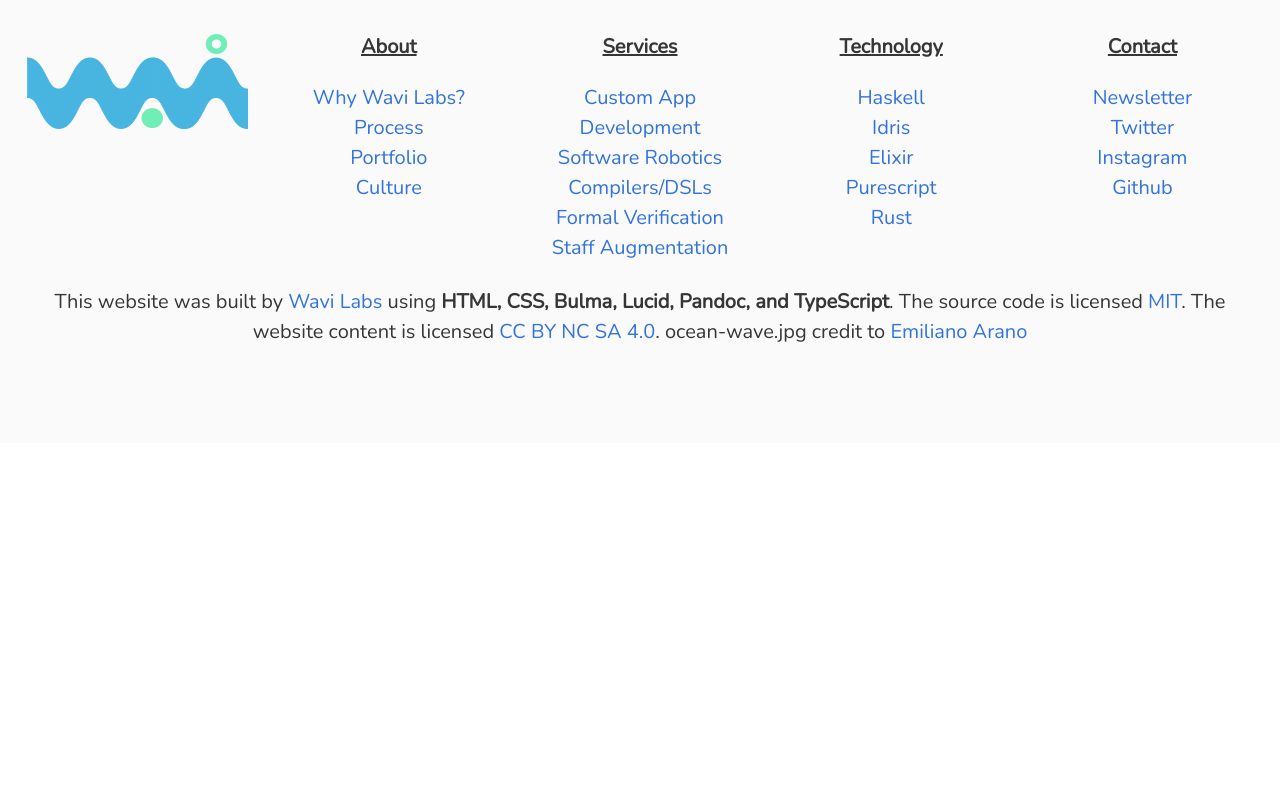
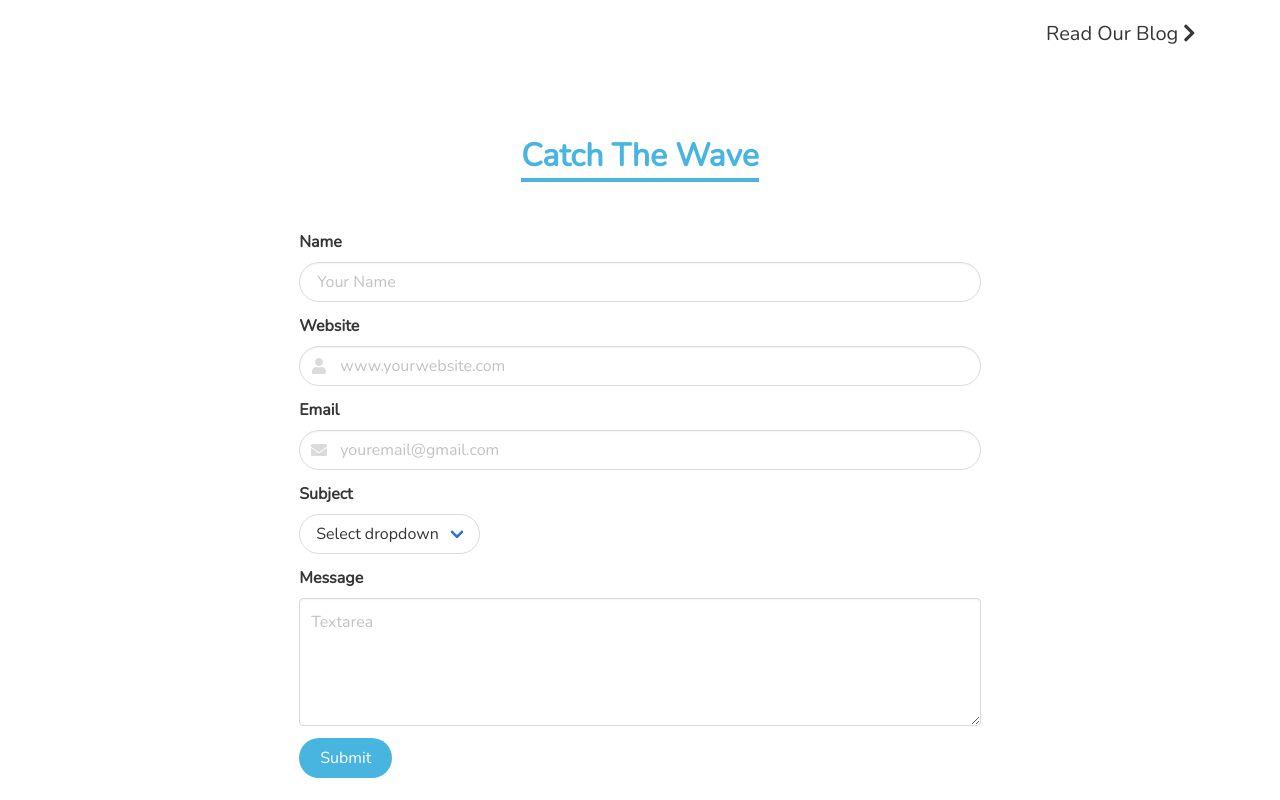
Before and after one commit to WaviLabs/website, a website: page docs/index.html in a window 1280 px wide. Shown: the part 3680-4480 px from the top of the page. Before the commit the page ends 4123 px from the top, so only its background shows below. Drawn offline with nearby package versions, Linux system fonts and the light colour scheme.

Commit message:
Add form to website

```diff
--- a/docs/index.html
+++ b/docs/index.html
@@ -268,7 +268,104 @@
           </section>
         </div>
       </div>
+      <div class="level">
+        <div class="level-left">
+
+        </div>
+        <div class="level-right">
+          <a href="#" class="button hvr-icon-forward is-medium">
+            Read Our Blog
+            <i class="fas fa-chevron-right hvr-icon"></i>
+          </a>
+        </div>
+      </div>
     </div>
+
+    <br>
+
+    <div class="container">
+
+      <section class="section  has-text-centered">
+        <h1 class="title underlined">
+          Catch The Wave
+        </h1>
+      </section>
+
+      <div class="columns">
+        <div class="column">
+        </div>
+
+        <div class="column">
+        </div class="column">
+
+        <div class="column is-three-fifths">
+          <div class="container">
+            <div class="field">
+              <label class="label">Name</label>
+              <div class="control">
+                <input class="input is-rounded" type="text" placeholder="Your Name">
+              </div>
+            </div>
+
+            <div class="field">
+              <label class="label">Website</label>
+              <div class="control has-icons-left has-icons-right">
+                <input class="input is-rounded" type="text" placeholder="www.yourwebsite.com" value="">
+                <span class="icon is-small is-left">
+                  <i class="fas fa-user"></i>
+                </span>
+              </div>
+            </div>
+
+            <div class="field">
+              <label class="label">Email</label>
+              <div class="control has-icons-left has-icons-right">
+                <input class="input is-rounded" type="email" placeholder="youremail@gmail.com" value="">
+                <span class="icon is-small is-left">
+                  <i class="fas fa-envelope"></i>
+                </span>
+              </div>
+            </div>
+
+            <div class="field">
+              <label class="label">Subject</label>
+              <div class="control">
+                <div class="select is-rounded">
+                  <select>
+                    <option>Select dropdown</option>
+                    <option>Select dropdown</option>
+                    <option>Select dropdown</option>
+                    <option>Select dropdown</option>
+                    <option>Select dropdown</option>
+                  </select>
+                </div>
+              </div>
+            </div>
+
+            <div class="field">
+              <label class="label">Message</label>
+              <div class="control">
+                <textarea class="textarea" placeholder="Textarea"></textarea>
+              </div>
+            </div>
+
+            <div class="field is-grouped-centered">
+              <div class="control">
+                <button class="button is-primary is-rounded">Submit</button>
+              </div>
+            </div>
+          </div>
+        </div>
+
+        <div class="column">
+        </div>
+
+        <div class="column">
+        </div>
+      </div>
+    </div>
+
+    <br>
 
     <footer class="footer">
       <div class="columns">
```
